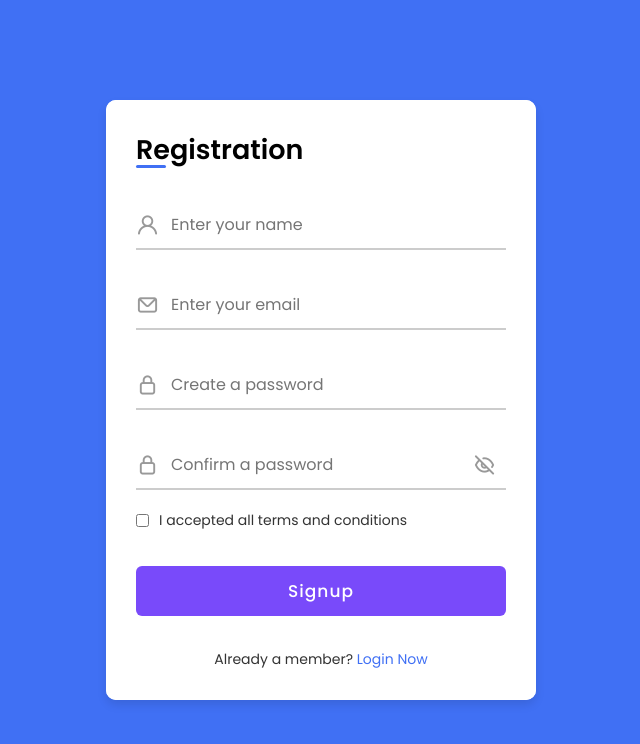
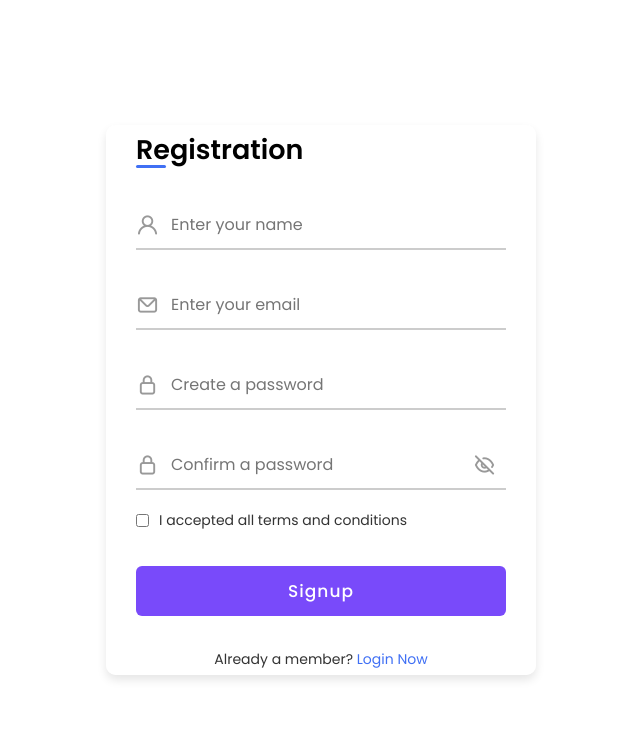
Before and after one commit to saha-sagnik/.store, a plain HTML site: page projects/login.html in a window 1280 px wide. Both pictures are taken after a click on the link "Signup Now". Shown: the whole page, without its empty margins (319-959 px from the left). Drawn offline with nearby package versions, Linux system fonts and the light colour scheme.

Commit message:
color of the login page changed

```diff
--- a/css/login.css
+++ b/css/login.css
@@ -13,7 +13,7 @@ body{
     display: flex;
     align-items: center;
     justify-content: center;
-    background-color: #4070f4;
+    background-color: #fff;
 }
 
 .container{
@@ -59,7 +59,7 @@ body{
 }
 
 .container.active .forms{
-    height: 600px;
+    height: 550px;
 }
 .container .form .title{
     position: relative;
```
